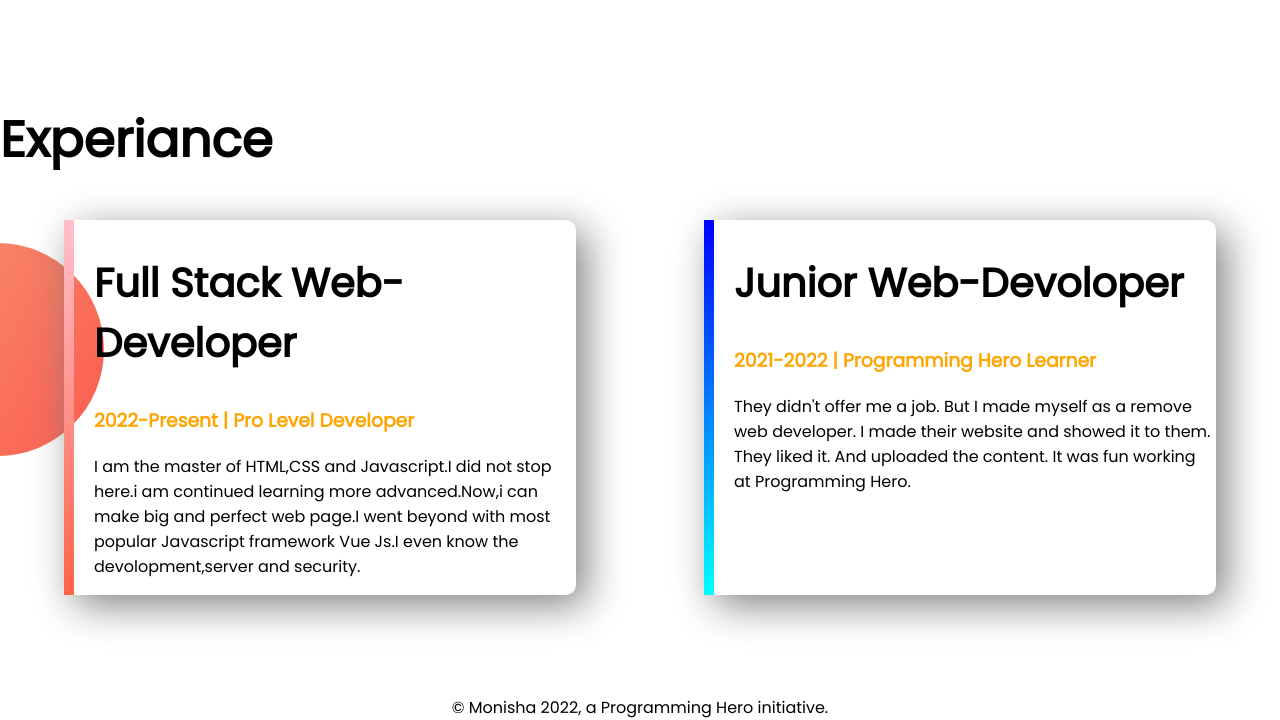
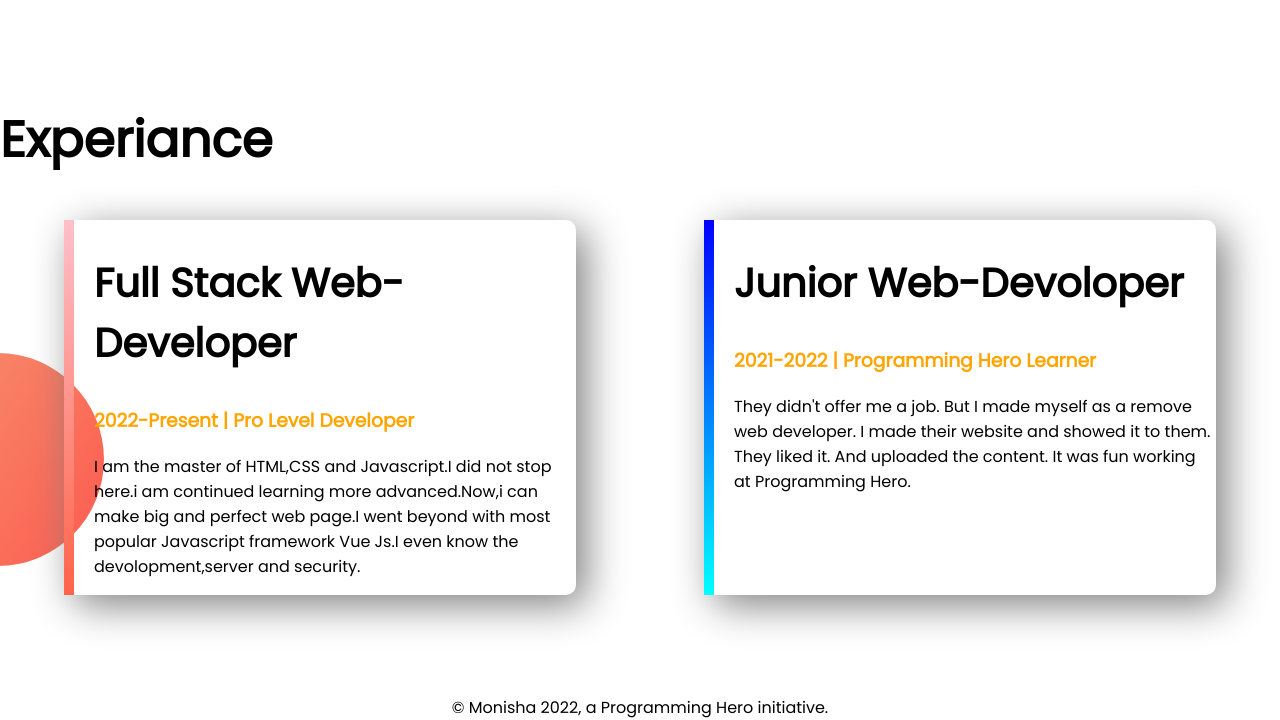
Before and after one commit to Monishachy09/-my-sceond-repo, a plain HTML site: page index.html in a window 1280 px wide. Shown: the part 1115-1835 px from the top of the page. Drawn offline with Linux system fonts and the light colour scheme.

Commit message:
background shift

```diff
--- a/style.css
+++ b/style.css
@@ -40,7 +40,7 @@ border-radius: 5px;
 .experiance-area{
     background-image: url(images/exp-bg.png);
     background-repeat: no-repeat;
-    background-position: left;
+    background-position: 0 250px;
 }
 .experiance-iteam{
     width: 40%;
```
